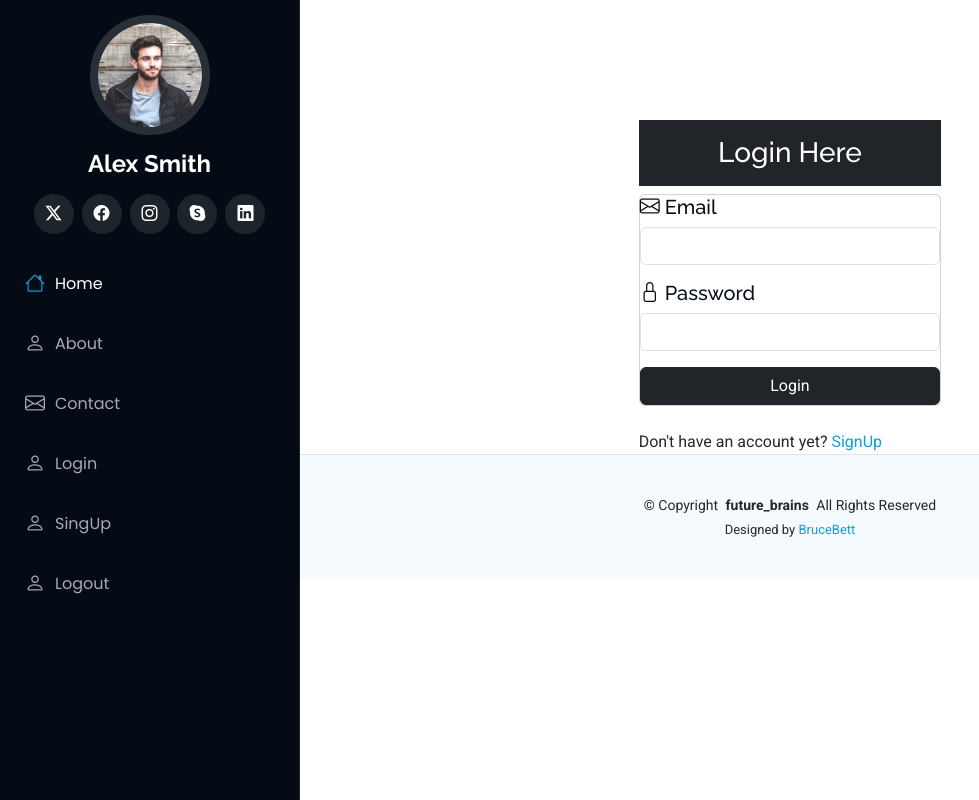
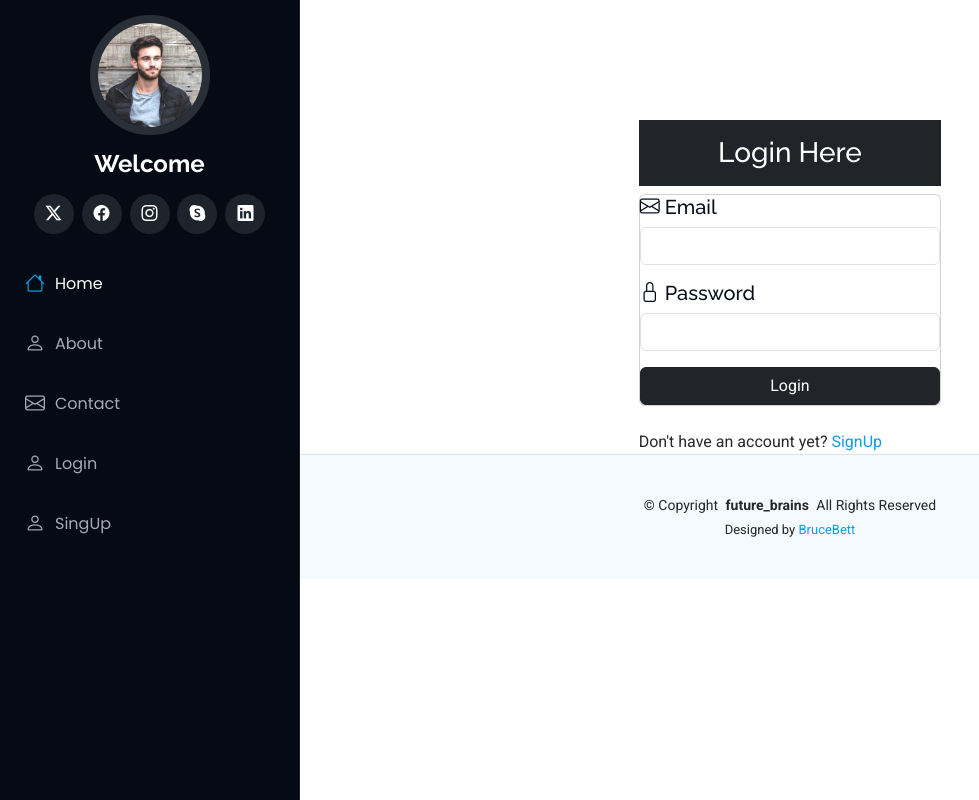
Before and after one commit to brucebett/My-Portfolio, a Django app: page /auth/login/ in a window 1280 px wide. Shown: the whole page, without its empty margins (0-979 px from the left). Run offline with Django 5.2, Linux system fonts and the light colour scheme; some libraries are stand-ins or nearby versions.

Commit message:
thur31  commit

```diff
--- a/project/templates/base.html
+++ b/project/templates/base.html
@@ -51,7 +51,7 @@
     <a href="index.html" class="logo d-flex align-items-center justify-content-center">
       <!-- Uncomment the line below if you also wish to use an image logo -->
       <!-- <img src="{% static 'assets/img/logo.png" alt=""> -->
-      <h1 class="sitename">Alex Smith</h1>
+      <h1 class="sitename">Welcome {{user.username}}</h1>
     </a>
 
     <div class="social-links text-center">
@@ -70,9 +70,15 @@
         {% comment %} <li><a href="/portfolio"><i class="bi bi-images navicon"></i> Portfolio</a></li> {% endcomment %}
         {% comment %} <li><a href="/services"><i class="bi bi-hdd-stack navicon"></i> Services</a></li> {% endcomment %}
         <li><a href="/contact"><i class="bi bi-envelope navicon"></i> Contact</a></li>
+
+        {% if  not request.user.is_authenticated%}
         <li><a href="/auth/login/"><i class="bi bi-person navicon"></i> Login</a></li>
         <li><a href="/auth/signup/"><i class="bi bi-person navicon"></i> SingUp</a></li>
+        {% else %}
         <li><a href="/auth/logout/"><i class="bi bi-person navicon"></i> Logout</a></li>
+
+        {% endif %}
+
 
       </ul>
     </nav>
--- a/project/templates/login.html
+++ b/project/templates/login.html
@@ -57,9 +57,3 @@ login
 
 </div>
 {% endblock body %}
-
-
-
-
-
-hfgujkhiljholbvuilhlh,kk.h
```
Also changed, not shown: project/db.sqlite3.
